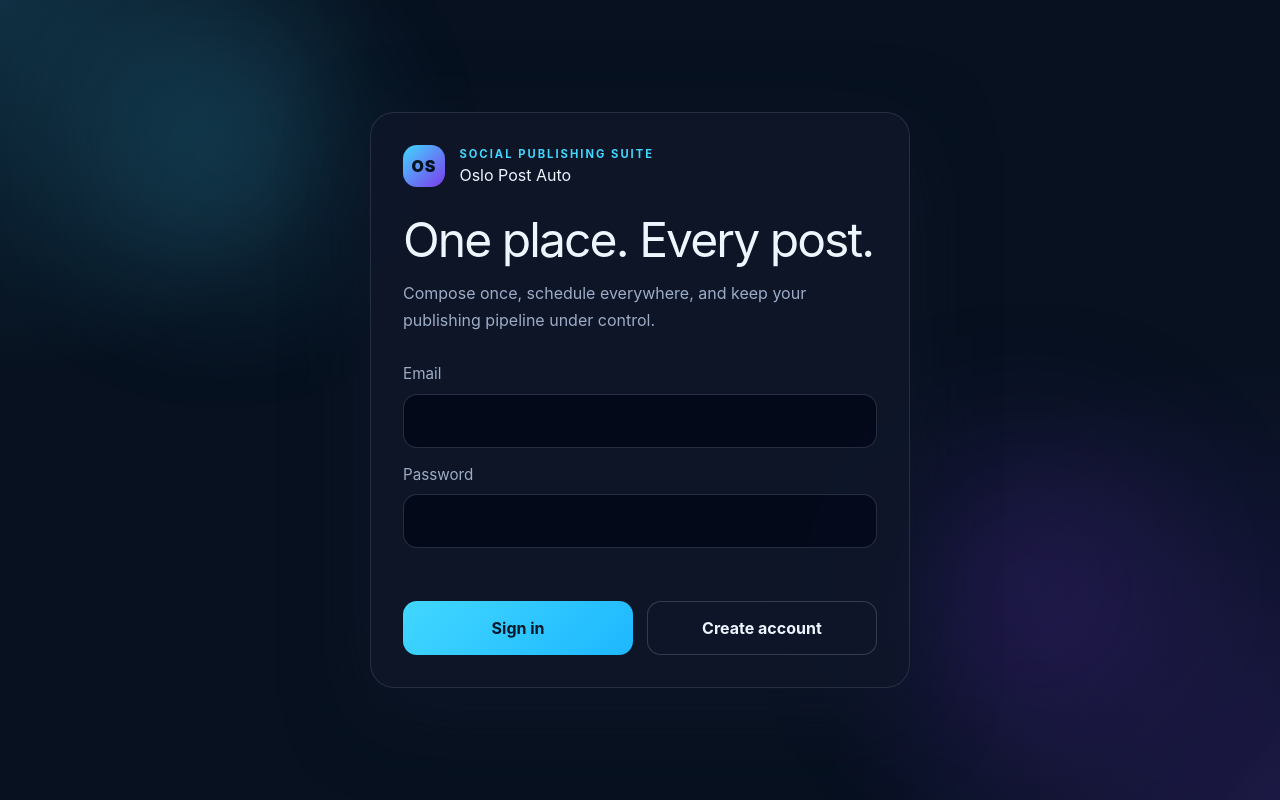
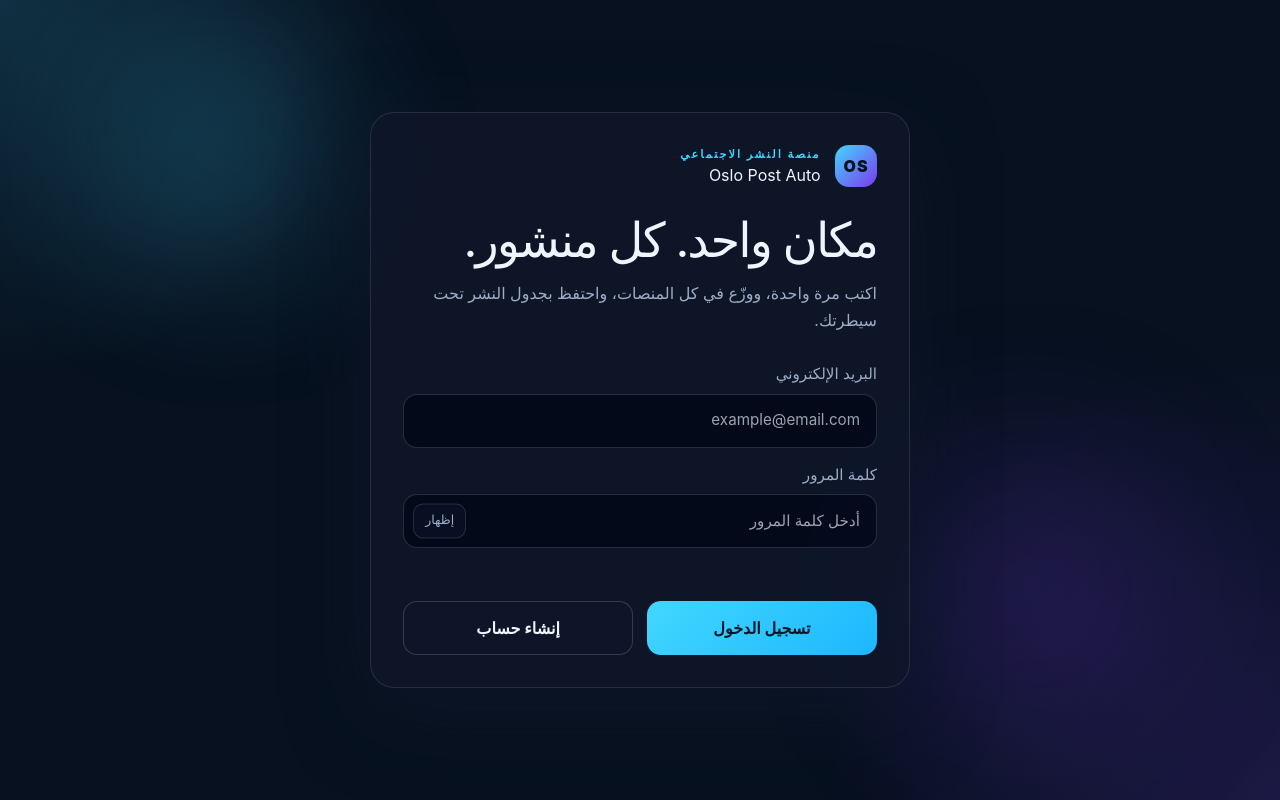
Before and after one commit to O-alhakami/OSLO.POST.AUTO, a FastAPI app: page / in a window 1280 px wide. Run offline with FastAPI, Linux system fonts and the light colour scheme; some libraries are stand-ins or nearby versions.

Commit message:
Improve Arabic auth UI and deployment resilience

```diff
--- a/app/auth.py
+++ b/app/auth.py
@@ -9,18 +9,18 @@ from app.database import get_auth_supabase
 def _get_user_from_response(response: Any) -> Any:
     user = getattr(response, "user", None)
     if user is None:
-        raise HTTPException(status_code=status.HTTP_401_UNAUTHORIZED, detail="Invalid or expired session.")
+        raise HTTPException(status_code=status.HTTP_401_UNAUTHORIZED, detail="الجلسة منتهية أو غير صالحة.")
     return user
 
 
 def get_current_user(request: Request) -> dict[str, Any]:
     access_token = request.cookies.get("access_token")
     if not access_token:
-        raise HTTPException(status_code=status.HTTP_401_UNAUTHORIZED, detail="Please sign in.")
+        raise HTTPException(status_code=status.HTTP_401_UNAUTHORIZED, detail="يرجى تسجيل الدخول أولاً.")
     try:
         user = _get_user_from_response(get_auth_supabase().auth.get_user(access_token))
     except AuthApiError as exc:
-        raise HTTPException(status_code=status.HTTP_401_UNAUTHORIZED, detail="Session expired; please sign in again.") from exc
+        raise HTTPException(status_code=status.HTTP_401_UNAUTHORIZED, detail="انتهت الجلسة، يرجى تسجيل الدخول مرة أخرى.") from exc
     return {"id": str(user.id), "email": user.email}
 
 
--- a/app/main.py
+++ b/app/main.py
@@ -92,7 +92,7 @@ async def signup(credentials: Credentials):
     token = _session_access_token(result)
     response = JSONResponse(
         {
-            "message": "Account created." if token else "Check your email to confirm your account.",
+            "message": "تم إنشاء الحساب بنجاح." if token else "تحقق من بريدك الإلكتروني لتأكيد الحساب.",
             "authenticated": bool(token),
         },
         status_code=201,
@@ -109,11 +109,11 @@ async def login(credentials: Credentials):
             {"email": credentials.email, "password": credentials.password}
         )
     except AuthApiError as exc:
-        raise HTTPException(status_code=401, detail="Invalid email or password.") from exc
+        raise HTTPException(status_code=401, detail="البريد الإلكتروني أو كلمة المرور غير صحيحة.") from exc
     token = _session_access_token(result)
     if not token:
-        raise HTTPException(status_code=401, detail="Sign-in did not return a valid session.")
-    response = JSONResponse({"message": "Signed in."})
+        raise HTTPException(status_code=401, detail="لم يتم إرجاع جلسة صالحة.")
+    response = JSONResponse({"message": "تم تسجيل الدخول بنجاح."})
     _set_auth_cookie(response, token)
     return response
 
--- a/app/static/app.css
+++ b/app/static/app.css
@@ -31,6 +31,41 @@ body {
 }
 
 button, input, textarea { font: inherit; }
+
+html[dir="rtl"] .auth-panel,
+html[dir="rtl"] .topbar-inner,
+html[dir="rtl"] .brand,
+html[dir="rtl"] .user-meta,
+html[dir="rtl"] .platform-choice,
+html[dir="rtl"] .social-item,
+html[dir="rtl"] .post-top,
+html[dir="rtl"] .auth-actions {
+  direction: rtl;
+}
+
+.password-field-wrap {
+  position: relative;
+  display: flex;
+  align-items: center;
+}
+
+.password-field {
+  padding-left: 86px !important;
+}
+
+.password-toggle {
+  position: absolute;
+  left: 10px;
+  top: 50%;
+  transform: translateY(-50%);
+  border: 1px solid rgba(148, 163, 184, 0.2);
+  background: rgba(15, 23, 42, 0.56);
+  color: var(--muted);
+  border-radius: 10px;
+  padding: 0.45rem 0.7rem;
+  cursor: pointer;
+  font-size: 0.78rem;
+}
 
 .app-shell {
   width: min(1220px, calc(100% - 2rem));
--- a/app/static/app.js
+++ b/app/static/app.js
@@ -1,15 +1,62 @@
 const platformNames = ["instagram", "tiktok", "facebook", "x", "linkedin"];
+const platformLabels = {
+  instagram: "إنستغرام",
+  tiktok: "تيك توك",
+  facebook: "فيسبوك",
+  x: "X",
+  linkedin: "لينكدإن",
+};
+
 let uploadedMedia = [];
+
+const statusLabels = {
+  queued: "قيد الانتظار",
+  scheduled: "مجدول",
+  published: "تم النشر",
+  failed: "فشل",
+};
+
+function translateErrorMessage(message) {
+  const source = String(message || "");
+  const map = {
+    "Invalid email or password.": "البريد الإلكتروني أو كلمة المرور غير صحيحة.",
+    "Account created.": "تم إنشاء الحساب بنجاح.",
+    "Check your email to confirm your account.": "تحقق من بريدك الإلكتروني لتأكيد الحساب.",
+    "Signed in.": "تم تسجيل الدخول بنجاح.",
+    "Invalid path specified in request URL": "عنوان الطلب غير صالح.",
+    "Only supported image and video formats can be uploaded.": "يُسمح فقط بتحميل الصور ومقاطع الفيديو المدعومة.",
+    "The uploaded file exceeds the size limit.": "حجم الملف أكبر من الحد المسموح به.",
+    "A post must include text or at least one media item.": "يجب إدراج نص أو عنصر وسائط واحد على الأقل.",
+    "Select one or more supported platforms.": "اختر منصة واحدة أو أكثر من المنصات المدعومة.",
+    "Connect these accounts first: ": "يرجى ربط هذه الحسابات أولاً: ",
+    "Please sign in.": "يرجى تسجيل الدخول أولاً.",
+    "Invalid or expired session.": "الجلسة منتهية أو غير صالحة.",
+    "Request failed.": "فشل الطلب.",
+  };
+  return map[source] || source;
+}
 
 async function api(path, options = {}) {
   const response = await fetch(path, { credentials: "same-origin", ...options });
   const data = await response.json().catch(() => ({}));
-  if (!response.ok) throw new Error(data.detail || data.message || "Request failed.");
+  if (!response.ok) throw new Error(translateErrorMessage(data.detail || data.message || "Request failed."));
   return data;
 }
 
 const authForm = document.querySelector("#auth-form");
 if (authForm) {
+  const passwordToggle = document.querySelector(".password-toggle");
+  if (passwordToggle) {
+    passwordToggle.addEventListener("click", () => {
+      const input = document.getElementById(passwordToggle.dataset.toggleTarget || "password-input");
+      if (!input) return;
+      const visible = input.type === "text";
+      input.type = visible ? "password" : "text";
+      passwordToggle.textContent = visible ? "إظهار" : "إخفاء";
+      passwordToggle.setAttribute("aria-label", visible ? "إظهار كلمة المرور" : "إخفاء كلمة المرور");
+    });
+  }
+
   let endpoint = "/auth/login";
   authForm.querySelectorAll("button[data-endpoint]").forEach((button) => {
     button.addEventListener("click", () => { endpoint = button.dataset.endpoint; });
@@ -28,7 +75,7 @@ if (authForm) {
         body: JSON.stringify({ email: form.get("email"), password: form.get("password") }),
       });
       if (target === "/auth/signup" && !result.authenticated) {
-        message.textContent = result.message;
+        message.textContent = result.message || "تم إنشاء الحساب بنجاح.";
       } else {
         location.assign("/dashboard");
       }
@@ -52,23 +99,23 @@ if (accountsContainer) {
       const nameWrapper = document.createElement("div");
       nameWrapper.className = "social-name";
       const label = document.createElement("span");
-      label.textContent = platform;
+      label.textContent = platformLabels[platform] || platform;
       nameWrapper.append(label);
 
       const pill = document.createElement("span");
       pill.className = "social-pill";
       if (account) {
-        pill.textContent = "Connected";
+        pill.textContent = "متصل";
         const detail = document.createElement("div");
         detail.className = "text-sm text-slate-300";
-        detail.textContent = account.account_name || "Ready";
+        detail.textContent = account.account_name || "جاهز";
         nameWrapper.append(detail);
       } else {
-        pill.textContent = "Connect";
+        pill.textContent = "ربط";
         const link = document.createElement("a");
         link.className = "social-link";
         link.href = `/oauth/${platform}/connect`;
-        link.textContent = "Link account";
+        link.textContent = "ربط الحساب";
         card.append(link);
       }
 
@@ -77,6 +124,8 @@ if (accountsContainer) {
     });
     document.querySelectorAll('input[name="platforms"]').forEach((input) => {
       input.disabled = !connected.has(input.value);
+      const text = input.parentElement?.querySelector("span");
+      if (text) text.textContent = platformLabels[input.value] || input.value;
     });
     const accountCount = document.querySelector("#account-count");
     if (accountCount) accountCount.textContent = String(accounts.length);
@@ -100,7 +149,7 @@ async function loadPosts() {
     if (publishedNode) publishedNode.textContent = String(publishedCount);
 
     if (!posts.length) {
-      container.textContent = "No posts yet.";
+      container.textContent = "لا توجد منشورات حتى الآن.";
       return;
     }
     posts.forEach((post) => {
@@ -112,20 +161,20 @@ async function loadPosts() {
 
       const status = document.createElement("span");
       status.className = "post-status";
-      status.textContent = post.status;
+      status.textContent = statusLabels[post.status] || post.status;
 
       const date = document.createElement("time");
       date.className = "post-time";
-      date.textContent = new Date(post.scheduled_at || post.created_at).toLocaleString();
+      date.textContent = new Date(post.scheduled_at || post.created_at).toLocaleString("ar-SA");
       heading.append(status, date);
 
       const caption = document.createElement("p");
       caption.className = "post-text";
-      caption.textContent = post.content || "Media post";
+      caption.textContent = post.content || "منشور وسائط";
 
       const platforms = document.createElement("p");
       platforms.className = "post-platforms";
-      platforms.textContent = (post.platforms || []).join(", ");
+      platforms.textContent = (post.platforms || []).map((item) => platformLabels[item] || item).join(", ");
 
       card.append(heading, caption, platforms);
       if (post.error_message) {
@@ -146,14 +195,14 @@ if (postForm) {
   postForm.elements.media.addEventListener("change", async (event) => {
     uploadedMedia = [];
     const status = document.querySelector("#media-status");
-    status.textContent = "Uploading media…";
+    status.textContent = "جارٍ رفع الوسائط…";
     try {
       for (const file of event.target.files) {
         const data = new FormData();
         data.append("file", file);
         uploadedMedia.push(await api("/api/media", { method: "POST", body: data }));
       }
-      status.textContent = `${uploadedMedia.length} media file(s) uploaded.`;
+      status.textContent = `${uploadedMedia.length} ملف(ات) تم رفعه بنجاح.`;
     } catch (error) {
       uploadedMedia = [];
       status.textContent = error.message;
@@ -168,7 +217,7 @@ if (postForm) {
     const platforms = data.getAll("platforms");
     const scheduledInput = data.get("scheduled_at");
     if (!platforms.length) {
-      message.textContent = "Connect and select at least one social account.";
+      message.textContent = "يرجى اختيار حساب واحد على الأقل.";
       return;
     }
     try {
@@ -184,7 +233,7 @@ if (postForm) {
         }),
       });
       message.classList.add("text-emerald-300");
-      message.textContent = `Post queued (${result.status}). Publishing API calls are mocked.`;
+      message.textContent = `تمت إضافة المنشور (${statusLabels[result.status] || result.status}).`;
       postForm.reset();
       uploadedMedia = [];
       document.querySelector("#media-status").textContent = "";
--- a/app/templates/login.html
+++ b/app/templates/login.html
@@ -1,9 +1,9 @@
 <!doctype html>
-<html lang="en">
+<html lang="ar" dir="rtl">
 <head>
   <meta charset="utf-8">
   <meta name="viewport" content="width=device-width, initial-scale=1">
-  <title>{{ app_name }} · Sign in</title>
+  <title>{{ app_name }} · تسجيل الدخول</title>
   <script src="https://cdn.tailwindcss.com"></script>
   <link rel="stylesheet" href="/static/app.css">
 </head>
@@ -16,32 +16,35 @@
       <div class="brand-block">
         <div class="brand-badge">OS</div>
         <div>
-          <p class="eyebrow">Social publishing suite</p>
+          <p class="eyebrow">منصة النشر الاجتماعي</p>
           <h1>{{ app_name }}</h1>
         </div>
       </div>
 
       <div class="hero-copy">
-        <h2>One place. Every post.</h2>
-        <p>Compose once, schedule everywhere, and keep your publishing pipeline under control.</p>
+        <h2>مكان واحد. كل منشور.</h2>
+        <p>اكتب مرة واحدة، ووزّع في كل المنصات، واحتفظ بجدول النشر تحت سيطرتك.</p>
       </div>
 
       <form id="auth-form" class="auth-form">
         <label class="input-group">
-          <span>Email</span>
-          <input class="field" type="email" name="email" autocomplete="email" required>
+          <span>البريد الإلكتروني</span>
+          <input class="field" type="email" name="email" autocomplete="email" placeholder="example@email.com" required>
         </label>
 
         <label class="input-group">
-          <span>Password</span>
-          <input class="field" type="password" name="password" autocomplete="current-password" minlength="8" required>
+          <span>كلمة المرور</span>
+          <div class="password-field-wrap">
+            <input id="password-input" class="field password-field" type="password" name="password" autocomplete="current-password" minlength="8" placeholder="أدخل كلمة المرور" required>
+            <button type="button" class="password-toggle" aria-label="إظهار كلمة المرور" data-toggle-target="password-input">إظهار</button>
+          </div>
         </label>
 
         <p id="auth-message" class="form-status" role="status"></p>
 
         <div class="auth-actions">
-          <button class="button-primary" type="submit" data-endpoint="/auth/login">Sign in</button>
-          <button class="button-secondary" type="submit" data-endpoint="/auth/signup">Create account</button>
+          <button class="button-primary" type="submit" data-endpoint="/auth/login">تسجيل الدخول</button>
+          <button class="button-secondary" type="submit" data-endpoint="/auth/signup">إنشاء حساب</button>
         </div>
       </form>
     </section>
```
Also changed, not shown: app/templates/dashboard.html (+19 -19 lines).
